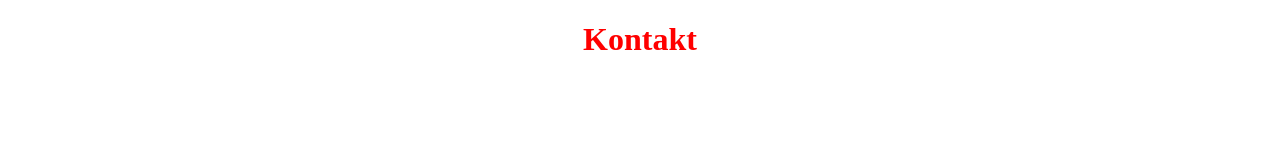
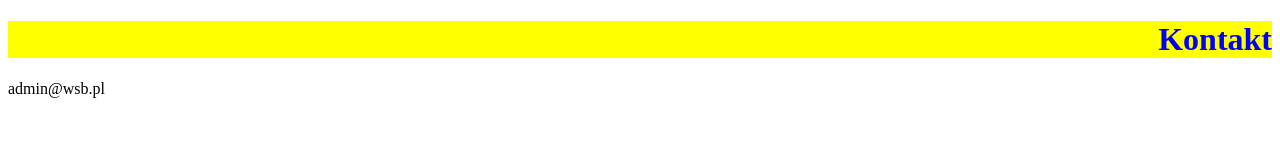
Before and after one commit to diobot/projekt4luty, a plain HTML site: page index.html in a window 1280 px wide. Drawn offline with Linux system fonts and the light colour scheme.

Commit message:
new styles and contact

```diff
--- a/index.html
+++ b/index.html
@@ -9,5 +9,6 @@
 </head>
 <body>
     <h1>Kontakt</h1>
+    <p>admin@wsb.pl</p>
 </body>
 </html>
--- a/style.css
+++ b/style.css
@@ -1,4 +1,5 @@
 h1{
-    color: red;
-    text-align: center;
+    color: blue;
+    text-align: right;
+    background-color: yellow;
 }
```
